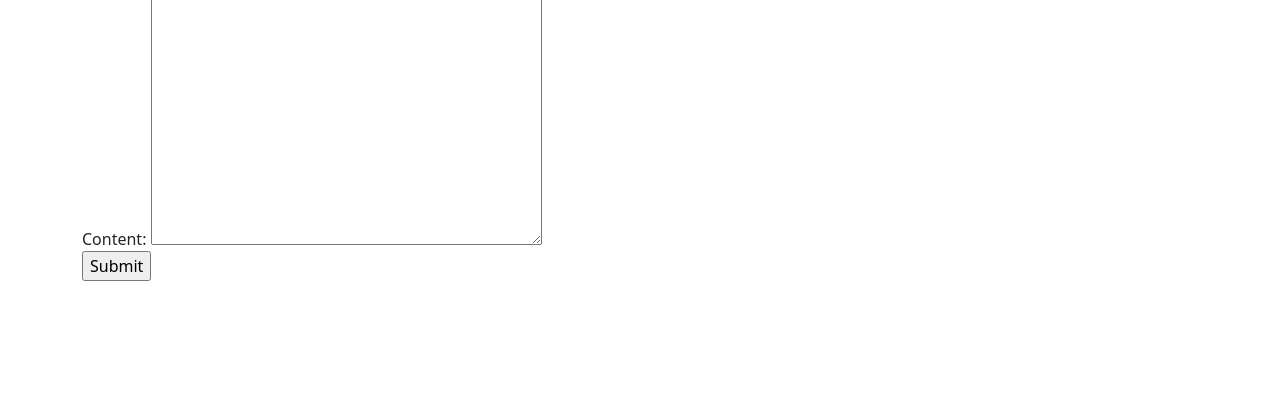
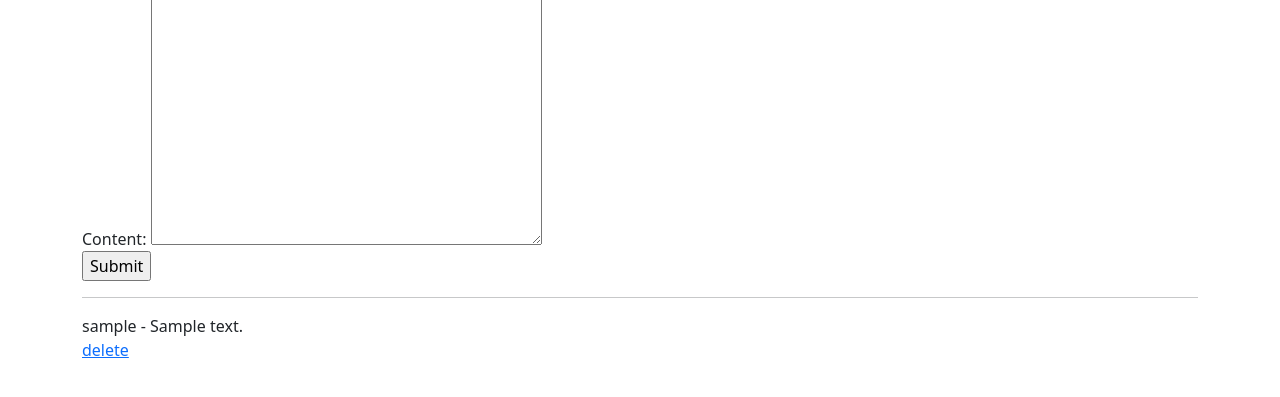
Before and after one commit to wnshite/auth, a Django app: page /articles/1/ in a window 1280 px wide. Shown: the part 194-591 px from the top of the page. Run offline with Django 5.2, Linux system fonts and the light colour scheme; a user stored in the database is signed in; tables that the repository leaves empty hold one stand-in row (values such as "Sample post").

Commit message:
comment delete 기능 구현

```diff
--- a/articles/templates/detail.html
+++ b/articles/templates/detail.html
@@ -12,4 +12,12 @@
         <input type="submit">
 
     </form>
+
+    <hr>
+    {% for comment in article.comment_set.all %}
+        <li>{{comment.user}} - {{comment.content}}</li>
+        {% if user == comment.user %}
+        <a href="{% url 'articles:comment_delete' article.id comment.id %}">delete</a>
+        {% endif %}
+    {% endfor %}
 {% endblock %}
--- a/articles/urls.py
+++ b/articles/urls.py
@@ -8,6 +8,7 @@ urlpatterns = [
     path('create/', views.create, name='create'),
     path('<int:id>/', views.detail, name='detail'),
 
-    path('<int:article_id>/comments/create/', views.comment_create, name='comment_create')
+    path('<int:article_id>/comments/create/', views.comment_create, name='comment_create'),
     # articles/123/comments/create/
+    path('<int:article_id>/comments/<int:comment_id>/delete', views.comment_delete, name='comment_delete'),
 ]
--- a/articles/views.py
+++ b/articles/views.py
@@ -1,6 +1,6 @@
 from django.shortcuts import render, redirect
 from .forms import ArticleForm, CommentForm
-from .models import Article
+from .models import Article, Comment
 from django.contrib.auth.decorators import login_required
 
 # Create your views here.
@@ -57,3 +57,10 @@ def comment_create(request, article_id):
         comment.save()
 
         return redirect('articles:detail', id=article_id)
+
+def comment_delete(request, article_id, comment_id):
+    comment = Comment.objects.get(id=comment_id)
+    if request.user == comment.user:
+        comment.delete()
+
+    return redirect('articles:detail', id=article_id)
```
